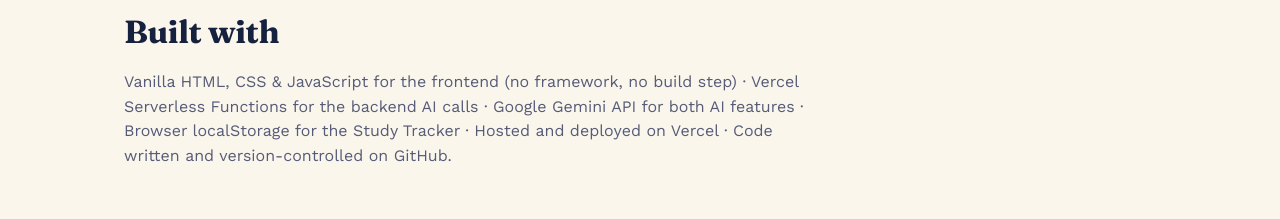
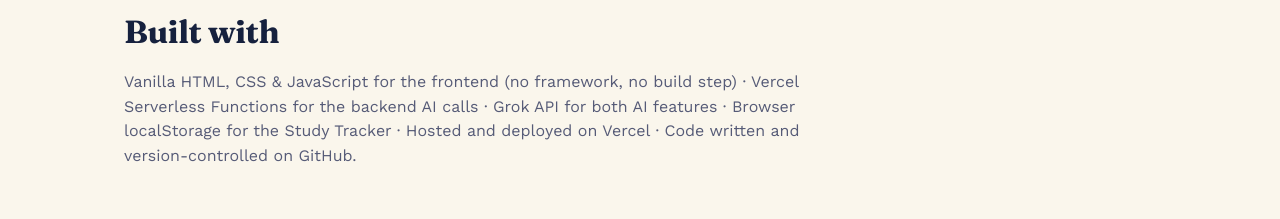
Before and after one commit to legendsmyth111-design/padhaipal, a website: page about.html in a window 1280 px wide. Shown: the part 1819-2038 px from the top of the page. Drawn offline with nearby package versions, Linux system fonts and the light colour scheme.

Commit message:
Update about.html

```diff
--- a/about.html
+++ b/about.html
@@ -100,7 +100,7 @@
     <h2 style="margin-top:44px;" data-ur="Kis se bana">Built with</h2>
     <p class="muted" style="max-width:680px;" data-ur="Frontend ke liye vanilla HTML, CSS aur JavaScript (koi framework nahi, koi build step nahi) · AI calls ke backend ke liye Vercel Serverless Functions · Dono AI features ke liye Google Gemini API · Study Tracker ke liye browser localStorage · Vercel par hosted aur deployed · Code GitHub par likha aur version-control kiya gaya.">
       Vanilla HTML, CSS &amp; JavaScript for the frontend (no framework, no build step) · Vercel
-      Serverless Functions for the backend AI calls · Google Gemini API for both AI features ·
+      Serverless Functions for the backend AI calls · Grok API for both AI features ·
       Browser localStorage for the Study Tracker · Hosted and deployed on Vercel · Code written and
       version-controlled on GitHub.
     </p>
```
